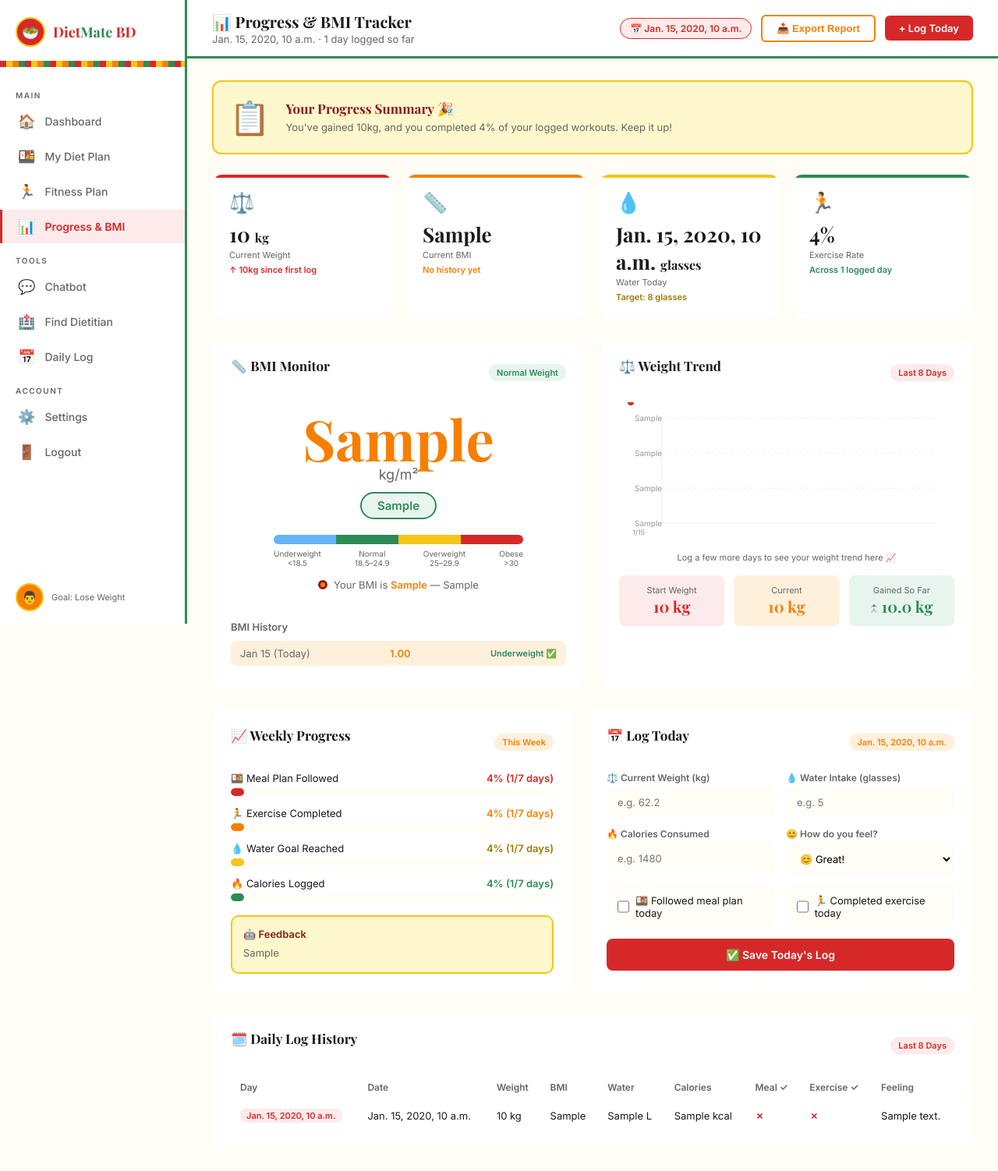
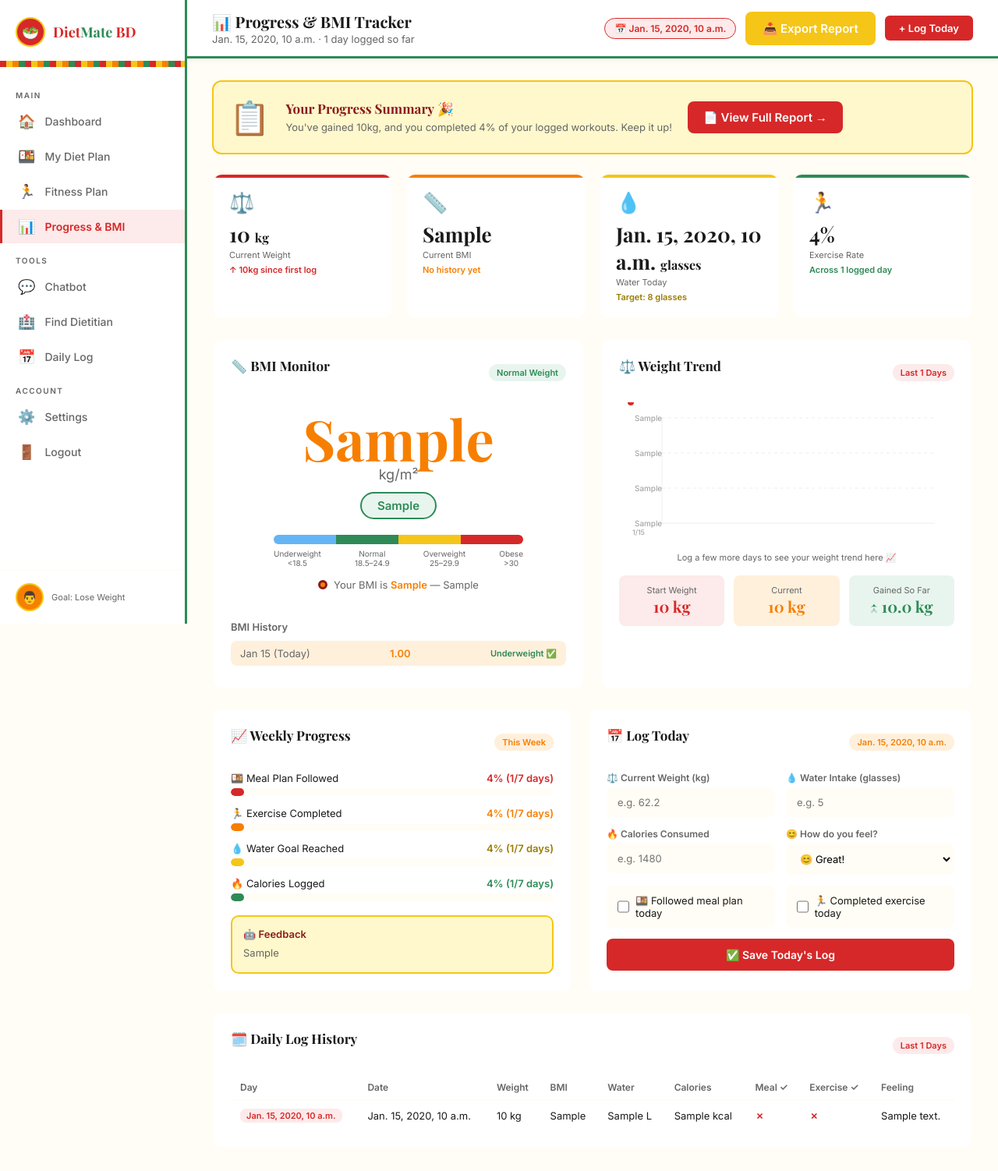
Before and after one commit to adila-afsara/Smart-Diet-Fitness-Planner, a Django app: template templates/DietMate_progress.html in a window 1280 px wide. Shown: the whole page at 78% size. Run offline with Django 5.2, Linux system fonts and the light colour scheme; tables that the repository leaves empty hold one stand-in row (values such as "Sample post"); the template is opened without the code that fills it: values that come from a table or form of the project are taken from there, most other values are stand-ins (such as "Sample title", 1, 10 or a date in 2020); a map, chart or similar area stays blank.

Commit message:
Update DietMate_progress.html
final fixed code

```diff
--- a/templates/DietMate_progress.html
+++ b/templates/DietMate_progress.html
@@ -168,6 +168,39 @@
     transition: background 0.2s;
     }
 
+    /* ── EXPORT BUTTON ── */
+    .export-btn {
+    text-decoration: none;
+    display: inline-block;
+    border: none;
+    background: var(--yellow);
+    color: white;
+    padding: 12px 22px;
+    border-radius: 8px;
+    font-size: 15px;
+    font-weight: bold;
+    cursor: pointer;
+    }
+
+
+    /* ── VIEW FULL REPORT BUTTON ── */
+    .view-report-btn {
+    display: inline-block;
+    text-decoration: none;
+    background: var(--red);
+    color: white;
+    padding: 11px 20px;
+    border-radius: 8px;
+    font-weight: bold;
+    font-size: 15px;
+    transition: 0.2s ease;
+    }
+
+    .view-report-btn:hover {
+    background: #6f1515;
+    transform: translateY(-1px);
+    }
+
     /* ── LOG FORM ── */
     .log-form { display: grid; grid-template-columns: 1fr 1fr; gap: 14px; }
     .form-group { display: flex; flex-direction: column; gap: 5px; }
@@ -230,7 +263,14 @@
       </div>
       <div class="topbar-right">
         <div class="cycle-badge">📅 {{ today }}</div>
-        <button class="btn-secondary">📥 Export Report</button>
+        {% if latest_weekly_report %}
+      <a
+        href="{% url 'download_weekly_report' latest_weekly_report.id %}"
+        class="export-btn"
+      >
+         📥 Export Report
+      </a>
+       {% endif %}
         <a href="#log-today" class="btn-primary">+ Log Today</a>
       </div>
     </div>
@@ -247,6 +287,15 @@
             {% if weight_change is not None %}You've {% if weight_change < 0 %}lost {{ weight_change_abs }}{% else %}gained {{ weight_change_abs }}{% endif %}kg{% else %}Keep logging daily to track your weight change{% endif %}{% if bmi_change is not None %}, your BMI changed from {{ first_bmi.bmi_value }} to {{ latest_bmi.bmi_value }}{% endif %}, and you completed {{ exercise_rate }}% of your logged workouts. Keep it up!
           </p>
         </div>
+
+        {% if latest_weekly_report %}
+        <a
+           href="{% url 'weekly_report' latest_weekly_report.id %}"
+           class="view-report-btn"
+        >
+            📄 View Full Report →
+        </a>
+        {% endif %}
       </div>
       {% endif %}
 
@@ -332,7 +381,7 @@
         <div class="card">
           <div class="card-header">
             <div class="card-title">⚖️ Weight Trend</div>
-            <span class="card-badge badge-red">Last 8 Days</span>
+            <span class="card-badge badge-red">Last {{ weight_chart_points|length }} Days</span>
           </div>
           <div class="weight-chart">
             <svg class="chart-svg" viewBox="0 0 400 180" xmlns="http://www.w3.org/2000/svg">
@@ -503,7 +552,7 @@
       <div class="card">
         <div class="card-header">
           <div class="card-title">🗓️ Daily Log History</div>
-          <span class="card-badge badge-red">Last 8 Days</span>
+          <span class="card-badge badge-red">Last {{ recent_logs|length }} Days</span>
         </div>
         <table class="log-table">
           <thead>
```
